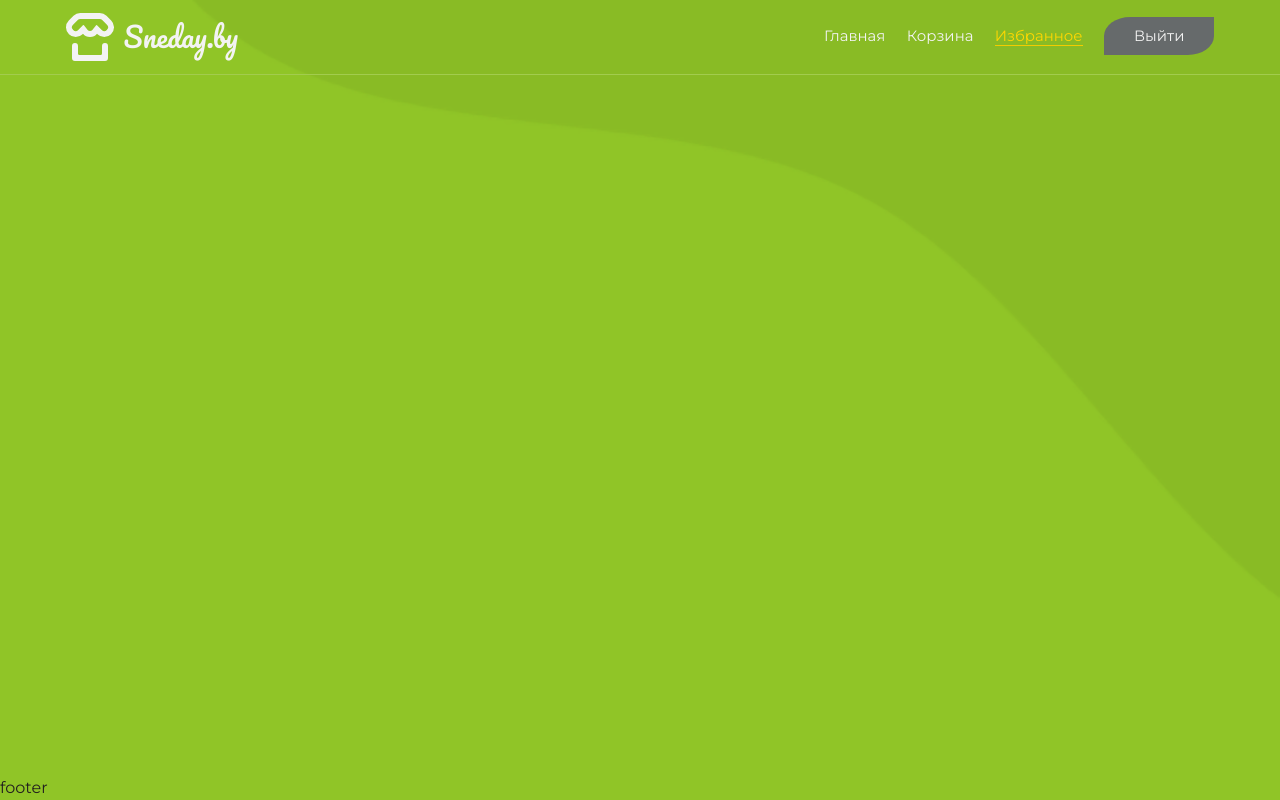
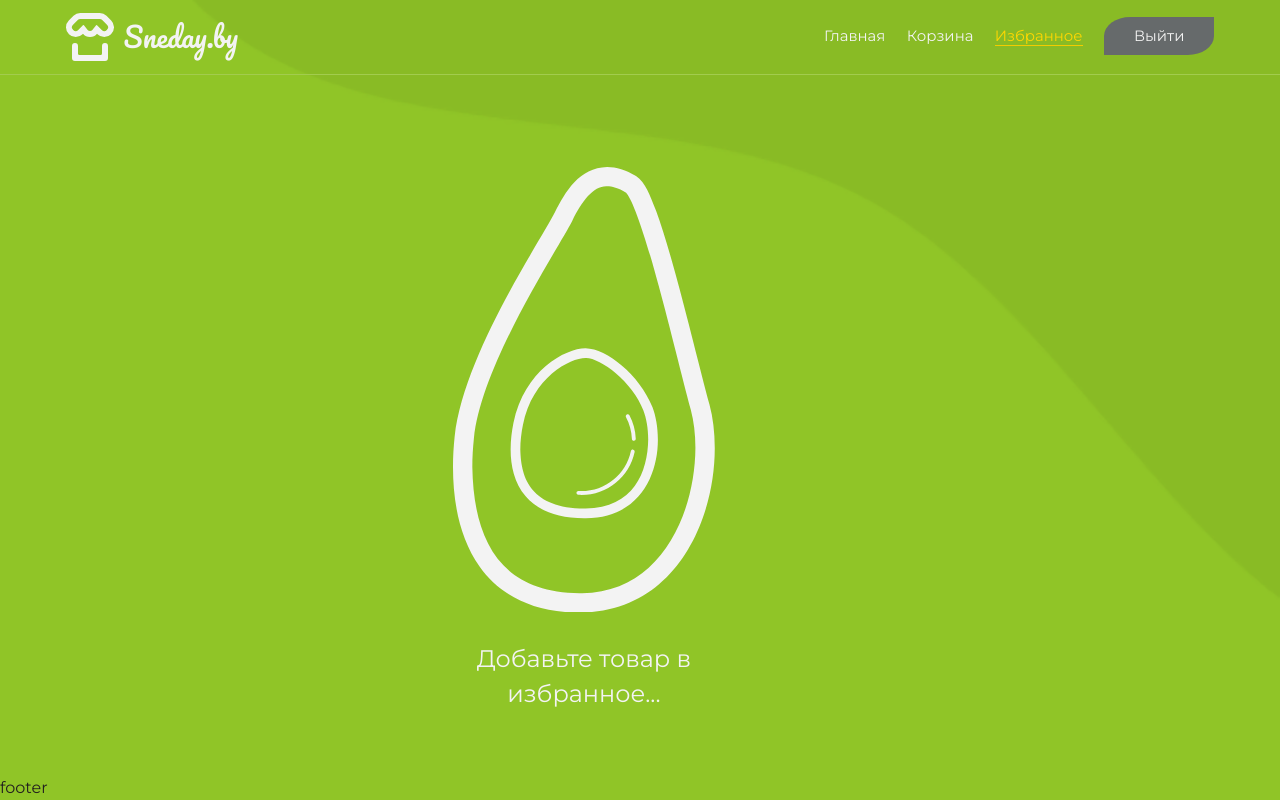
Before and after one commit to evgeniy-strunevskiy/Sneday.by, a React (Create React App) app: page /favorites in a window 1280 px wide. Built offline with nearby package versions, Linux system fonts and the light colour scheme; data requests are answered from the project's data file; sample sign-in values are in the browser's storage.

Commit message:
Компонент Favorites. Рефакторинг

```diff
--- a/src/components/CardBuy.module.scss
+++ b/src/components/CardBuy.module.scss
@@ -23,11 +23,6 @@
     height: 25px;
     transition: .2s ease-in-out;
   }
-  &:hover {
-  }
-
-  &:active {}
-
 
   &__true {
     .cross {
--- a/src/components/Cards.module.scss
+++ b/src/components/Cards.module.scss
@@ -10,7 +10,7 @@
     gap: 40px;
   }
   @include tablets {
-    padding: 0 10%;
+    padding: 0 3%;
     grid-template-columns: repeat(2, 1fr);
     gap: 70px;
   }
--- a/src/components/Menu.tsx
+++ b/src/components/Menu.tsx
@@ -1,9 +1,6 @@
 import React, { FC, useEffect, useState } from "react";
 import styles from "./Menu.module.scss";
 import classNames from "classnames/bind";
-import { ReactComponent as User } from "../assets/icons/user.svg";
-import { ReactComponent as Heart } from "../assets/icons/heart.svg";
-import { Price } from "./UI/price/Price";
 import { NavLink } from "react-router-dom";
 import { useAppDispatch, useAppSelector } from "../hooks/redux";
 import { removeLogin } from "../store/middleware/login";
@@ -20,6 +17,8 @@ export const Menu: FC<MenuPropsTypes> = ({ setFalseActive, isActive }) => {
   const { login } = useAppSelector((state) => state.login);
   const { cart } = useAppSelector((state) => state.cart);
   const [totalCart, setTotalCart] = useState<number>(0);
+
+  const auth = localStorage.getItem('auth')
 
   const setActive = ({ isActive }: { isActive: boolean }) =>
     isActive ? cl("menu_link", "menu_link_active") : cl("menu_link");
@@ -49,7 +48,7 @@ export const Menu: FC<MenuPropsTypes> = ({ setFalseActive, isActive }) => {
             Корзина
           </NavLink>
           {
-            totalCart > 0 && <div className={cl("menu_cart-count")}>{totalCart}</div>
+            totalCart > 0 && auth && <div className={cl("menu_cart-count")}>{totalCart}</div>
           }
         </li>
         <li className={cl("menu_item")} onClick={setFalseActive}>
--- a/src/pages/Cart.tsx
+++ b/src/pages/Cart.tsx
@@ -56,7 +56,7 @@ export const Cart: FC = () => {
         ) : (
           <div className={cl("cart_empty")}>
             <Box className={cl("cart_icon")} />
-            <h2 className={cl('cart_empty-text')}>Корзина пуста...</h2>
+            <h2 className={cl("cart_empty-text")}>Корзина пуста...</h2>
           </div>
         )}
       </div>
--- a/src/pages/Favorites.module.scss
+++ b/src/pages/Favorites.module.scss
@@ -1,7 +1,37 @@
-@use '../sass/media' as *;
+@use "../sass/media" as *;
 
+.favorites {
+  display: grid;
+  grid-template-columns: 1fr;
+}
+
+.favorites_title {
+  margin: 0 0 30px;
+}
 
 .favorites_container {
   @include container;
   color: var(--color-font);
+  display: grid;
+  grid-template-columns: 1fr;
+  // grid-template-rows: max-content max-content;
+  // align-content: center;
+  // justify-items: center;
 }
+
+.favorites_empty {
+  width: 70%;
+  align-self: center;
+}
+
+.favorites_icon {
+  width: 100%;
+  fill: var(--color-font);
+  margin-bottom: 30px;
+}
+
+.favorites_empty-title {
+  color: var(--color-font);
+  text-align: center;
+  font-size: 24px;
+}
--- a/src/pages/Favorites.tsx
+++ b/src/pages/Favorites.tsx
@@ -4,6 +4,7 @@ import styles from "./Favorites.module.scss";
 import { useAppSelector } from "../hooks/redux";
 import { Cards } from "../components/Cards";
 import { VegetablesTypes } from "../types/pointsTypes";
+import { ReactComponent as Avocado } from "../assets/icons/empty-avocado.svg";
 
 const cl = classNames.bind(styles);
 
@@ -26,7 +27,19 @@ export const Favorites: FC = () => {
   return (
     <div className={cl("favorites")}>
       <div className={cl("favorites_container")}>
-        <Cards vegetables={favoritesCards} />
+        {
+          favorites.length ? (
+            <div className={cl("favorites_busy")}>
+              <h1 className={cl("favorites_title")}>Moи закладки</h1>
+              <Cards vegetables={favoritesCards} />
+            </div>
+          ) : (
+            <div className={cl("favorites_empty")}>
+              <Avocado className={cl("favorites_icon")} />
+              <h2 className={cl("favorites_empty-title")} >Добавьте товар в избранное...</h2>
+            </div>
+          )
+        }
       </div>
     </div>
   );
```
Also changed, not shown: src/assets/icons/empty-avocado.svg (added).
